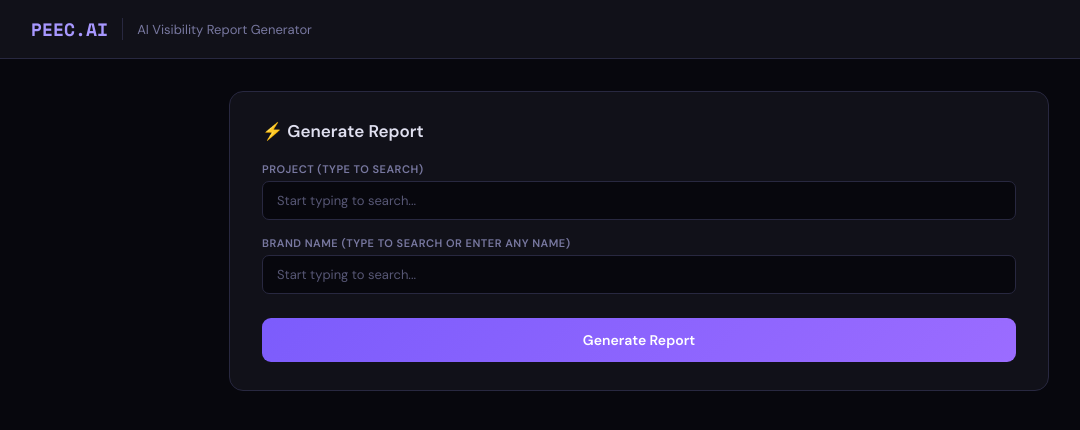
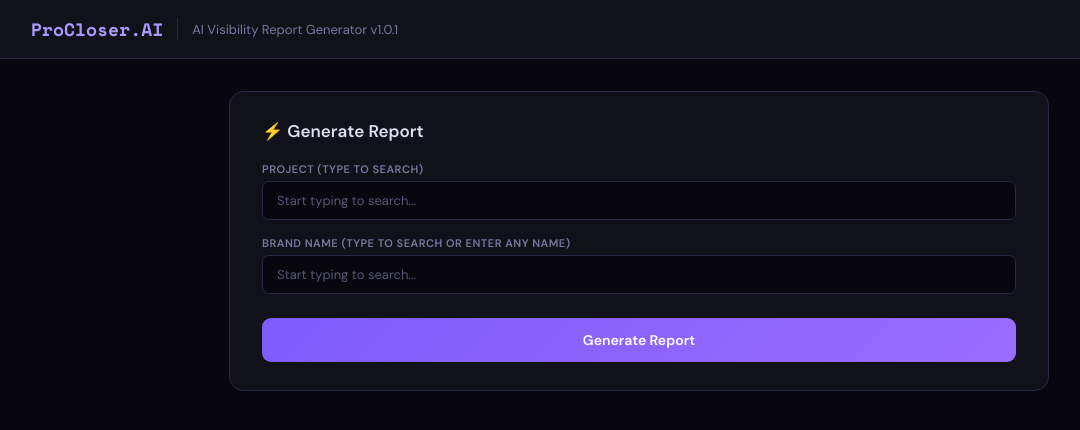
Before and after one commit to axw4319/peec-report-app, a website: page public/index.html in a window 1280 px wide. Shown: the whole page, without its empty margins (1-1081 px from the left). Drawn offline with nearby package versions, Linux system fonts and the light colour scheme.

Commit message:
v1.0.1 - Rebrand to ProCloser.AI

```diff
--- a/public/index.html
+++ b/public/index.html
@@ -3,7 +3,7 @@
 <head>
 <meta charset="UTF-8">
 <meta name="viewport" content="width=device-width, initial-scale=1.0">
-<title>AI Visibility Report Generator</title>
+<title>AI Visibility Report Generator v1.0.1</title>
 <link href="https://fonts.googleapis.com/css2?family=DM+Sans:wght@400;500;600;700&family=Space+Mono:wght@400;700&display=swap" rel="stylesheet">
 <style>
 :root{--bg:#07070d;--s1:#111119;--s2:#18182a;--bd:#282840;--tx:#e0e0f0;--dim:#7878a0;--ac:#7c5cfc;--ac2:#a898ff;--grn:#00d4aa;--red:#ff5e6e;--orn:#ffc552}
@@ -61,7 +61,7 @@ ul.tk li:last-child{border:none}ul.tk li::before{content:'—';position:absolute
 </style>
 </head>
 <body>
-<div class="hdr"><div class="logo">PEEC.AI</div><div class="sep"></div><div class="sub">AI Visibility Report Generator</div></div>
+<div class="hdr"><div class="logo">ProCloser.AI</div><div class="sep"></div><div class="sub">AI Visibility Report Generator v1.0.1</div></div>
 <div class="cfg" id="cfgPanel">
   <div class="card">
     <h2>⚡ Generate Report</h2>
```
